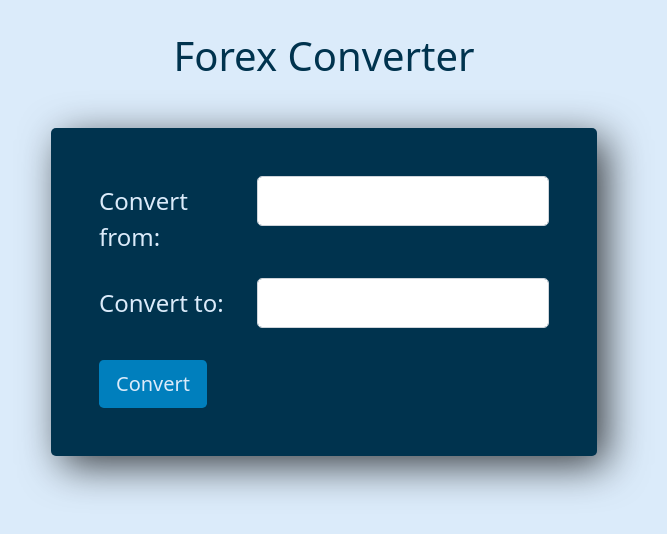
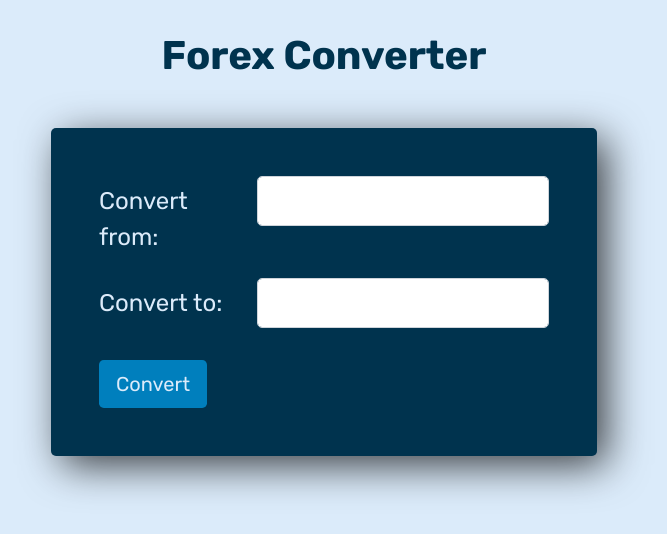
Before and after one commit to rgoshen/flask_forex, a Flask app: page / in a window 1280 px wide. Shown: the top 534 px of the page, without its empty margins (316-983 px from the left). Run offline with Flask 2, Linux system fonts and the light colour scheme.

Commit message:
finished styles

```diff
--- a/static/style.css
+++ b/static/style.css
@@ -10,6 +10,8 @@ html {
 
 body {
   background-color: #dbebfa;
+  font-family: 'Rubik',
+  sans-serif;
 }
 
 form {
@@ -33,6 +35,7 @@ form {
 
 #title {
   color: #00334e;
+  font-weight: bold;
   text-align: center;
   margin-top: 2rem;
 }
--- a/templates/base.html
+++ b/templates/base.html
@@ -5,11 +5,20 @@
     <title>Python Forex Converter</title>
     <meta charset="UTF-8" />
     <meta name="viewport" content="width=device-width, initial-scale=1" />
+
+    <!-- Bootstrap -->
     <link href="https://cdn.jsdelivr.net/npm/bootstrap@5.1.3/dist/css/bootstrap.min.css" rel="stylesheet" integrity="sha384-1BmE4kWBq78iYhFldvKuhfTAU6auU8tT94WrHftjDbrCEXSU1oBoqyl2QvZ6jIW3" crossorigin="anonymous">
+
+    <!-- Custom styles -->
     <link
       href="{{ url_for('static', filename='style.css') }}"
       rel="stylesheet"
     />
+
+    <!-- Fonts -->
+    <link rel="preconnect" href="https://fonts.googleapis.com">
+    <link rel="preconnect" href="https://fonts.gstatic.com" crossorigin>
+    <link href="https://fonts.googleapis.com/css2?family=Rubik:wght@300;400;700&display=swap" rel="stylesheet">
     {% endblock %}
   </head>
   <body>
```
